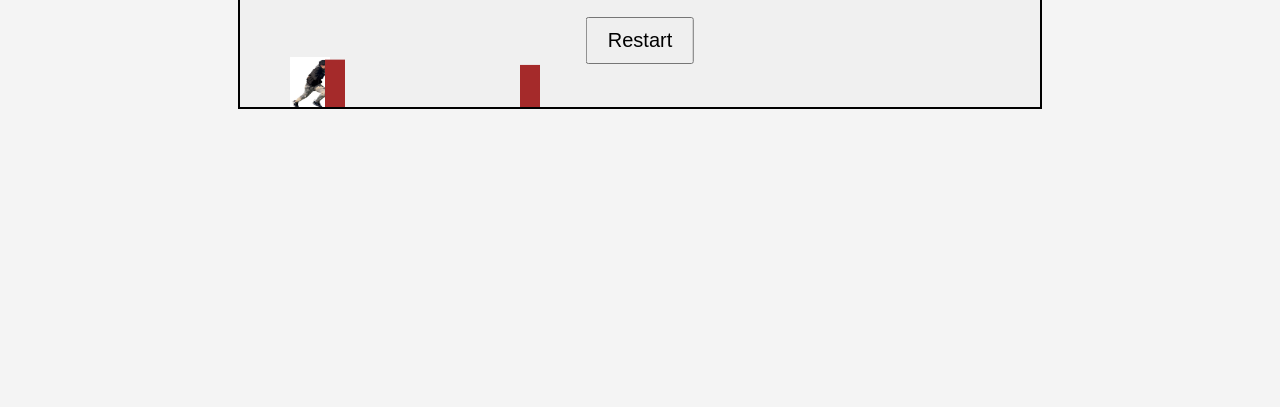
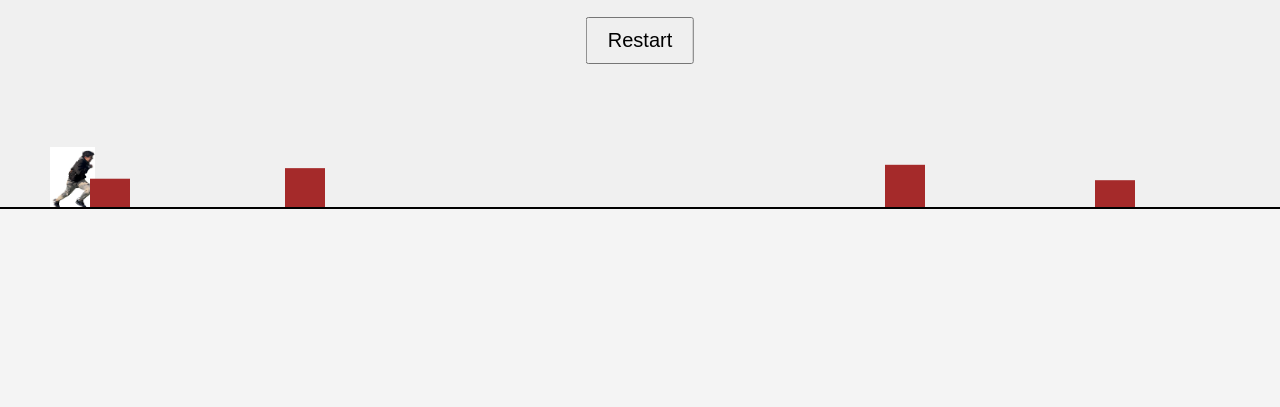
Before and after one commit to GodKnowsSOLYLYLY/RandomGames, a plain HTML site: page louayjumps.html in a window 1280 px wide. Shown: the part 393-800 px from the top of the page. Drawn offline with Linux system fonts and the light colour scheme.

Commit message:
Update louayjumps.html

```diff
--- a/louayjumps.html
+++ b/louayjumps.html
@@ -47,7 +47,7 @@
 
     <div class="game-over" id="gameOverText">Game Over!</div>
     <button id="restartButton" onclick="resetGame()">Restart</button>
-    <canvas id="gameCanvas" width="800" height="200"></canvas>
+    <canvas id="gameCanvas"></canvas>
 
     <script>
         const canvas = document.getElementById('gameCanvas');
@@ -55,14 +55,18 @@
         const gameOverText = document.getElementById('gameOverText');
         const restartButton = document.getElementById('restartButton');
 
+        // Dynamically adjust the canvas size to fit the screen
+        canvas.width = window.innerWidth;
+        canvas.height = window.innerHeight / 2;  // Take half of the screen height for the game
+
         const dinoImg = new Image();
-        dinoImg.src = 'louay.jpg';
+        dinoImg.src = 'louay.jpg';  // Make sure this path is correct
 
         const dino = {
             x: 50,
-            y: 150,
-            width: 40,
-            height: 50,
+            y: canvas.height - 50,  // Start at the bottom of the canvas
+            width: 45,
+            height: 60,
             velocityY: 0,
             gravity: 1.0,
             jumpPower: -12,
@@ -70,61 +74,64 @@
             jumpCount: 0
         };
 
-        const trees = [];
-        const treeWidth = 20;
-        const treeHeight = 40;
-        const treeSpeed = 5;
+        const boxes = [];  // Array to hold the box obstacles
+        const boxWidth = 40;  // Make the box narrower
+        const boxHeightMin = 20;  // Minimum box height
+        const boxHeightMax = 50;  // Maximum box height
+        const boxSpeed = 5;
         let score = 0;
         let isGameOver = false;
         let isTouching = false;
 
-        function createTree() {
-            if (trees.length === 0 || trees[trees.length - 1].x < canvas.width - 150) {
+        function createBox() {
+            if (boxes.length === 0 || boxes[boxes.length - 1].x < canvas.width - 150) {
                 const gap = Math.random() * 80 + 100;
-                let treeHeight = Math.random() * 30 + 20;
-                trees.push({
+                const boxHeight = Math.random() * (boxHeightMax - boxHeightMin) + boxHeightMin;  // Random box height
+                boxes.push({
                     x: canvas.width,
-                    y: canvas.height - treeHeight,
-                    width: treeWidth,
-                    height: treeHeight,
-                    gap: gap
+                    y: canvas.height - boxHeight,  // Place the box at the bottom
+                    width: boxWidth,
+                    height: boxHeight
                 });
             }
         }
 
         function drawDino() {
-            ctx.drawImage(dinoImg, dino.x, dino.y, dino.width, dino.height);
-        }
-
-        function drawTrees() {
-            ctx.fillStyle = 'brown';
-            for (const tree of trees) {
-                ctx.fillRect(tree.x, tree.y, tree.width, tree.height);
+            if (dinoImg.complete) {
+                ctx.drawImage(dinoImg, dino.x, dino.y, dino.width, dino.height);
             }
         }
 
-        function updateTrees() {
-            for (let i = trees.length - 1; i >= 0; i--) {
-                const tree = trees[i];
-                tree.x -= treeSpeed;
+        function drawBoxes() {
+            ctx.fillStyle = 'brown';
+            for (const box of boxes) {
+                ctx.fillRect(box.x, box.y, box.width, box.height);
+            }
+        }
 
-                if (tree.x + tree.width < 0) {
-                    trees.splice(i, 1);
+        function updateBoxes() {
+            for (let i = boxes.length - 1; i >= 0; i--) {
+                const box = boxes[i];
+                box.x -= boxSpeed;
+
+                if (box.x + box.width < 0) {
+                    boxes.splice(i, 1);
                     score++;
                 }
             }
         }
 
         function checkCollisions() {
-            for (const tree of trees) {
+            for (const box of boxes) {
                 if (
-                    dino.x + dino.width > tree.x &&
-                    dino.x < tree.x + tree.width &&
-                    dino.y + dino.height > tree.y
+                    dino.x + dino.width > box.x &&
+                    dino.x < box.x + box.width &&
+                    dino.y + dino.height > box.y
                 ) {
                     gameOver();
                 }
             }
+
             if (dino.y <= 0) {
                 gameOver();
             }
@@ -148,8 +155,9 @@
             dino.velocityY += dino.gravity;
             dino.y += dino.velocityY;
 
-            if (dino.y > 150) {
-                dino.y = 150;
+            // Check if dino hits the ground or box to stop falling
+            if (dino.y > canvas.height - dino.height) {
+                dino.y = canvas.height - dino.height;
                 dino.isJumping = false;
                 dino.jumpCount = 0;
             }
@@ -166,14 +174,14 @@
 
             ctx.clearRect(0, 0, canvas.width, canvas.height);
             updateDino();
-            updateTrees();
+            updateBoxes();
             drawDino();
-            drawTrees();
+            drawBoxes();
             drawScore();
             checkCollisions();
 
             if (Math.random() < 0.02) {
-                createTree();
+                createBox();
             }
 
             requestAnimationFrame(gameLoop);
@@ -200,16 +208,20 @@
         function resetGame() {
             isGameOver = false;
             score = 0;
-            trees.length = 0;
+            boxes.length = 0;
             gameOverText.style.display = 'none';
             restartButton.style.display = 'none';
-            dino.y = 150;
+            dino.y = canvas.height - 50;
             dino.velocityY = 0;
             dino.jumpCount = 0;
             gameLoop();
         }
 
-        gameLoop();
+        // Wait for the image to load before starting the game loop
+        dinoImg.onload = function() {
+            gameLoop();
+        };
+
     </script>
 
 </body>
```
